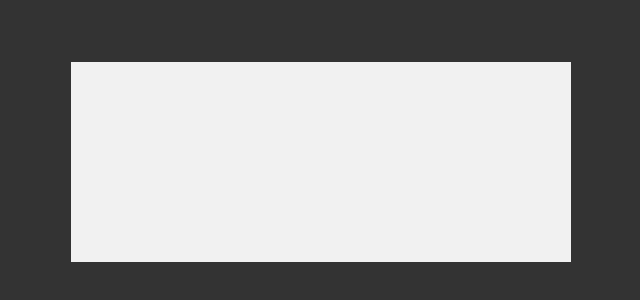
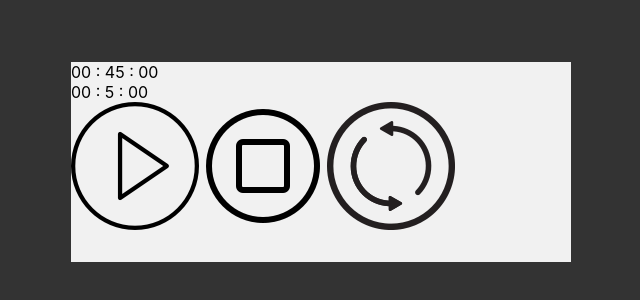
Before and after one commit to mojinet/Learning, a React (Create React App) app in the folder React/2. Pomodoro/pomodoro/: page / in a window 1280 px wide. Shown: the part 238-538 px from the top of the page, without its empty margins (319-959 px from the left). Built offline with nearby package versions, Linux system fonts and the light colour scheme.

Commit message:
add sass

```diff
--- a/React/2. Pomodoro/pomodoro/package.json
+++ b/React/2. Pomodoro/pomodoro/package.json
@@ -9,6 +9,7 @@
     "react": "^18.1.0",
     "react-dom": "^18.1.0",
     "react-scripts": "5.0.1",
+    "sass": "^1.51.0",
     "web-vitals": "^2.1.4"
   },
   "scripts": {
--- a/React/2. Pomodoro/pomodoro/src/components/Pomodoro.js
+++ b/React/2. Pomodoro/pomodoro/src/components/Pomodoro.js
@@ -1,9 +1,31 @@
-import '../style/Pomodoro.css'
+import '../style/Pomodoro.scss'
+import playIcon from '../assets/002-play-button.png'
+import stopIcon from '../assets/001-stop-button.png'
+import resetIcon from '../assets/003-reset.png'
 
 function Pomodoro(){
     return (
         <div className="Pomodoro">
-
+            <div className="top-progress"></div>
+            <div className="timers">
+                <div className="work-timer">
+                    00 : 45 : 00
+                </div>
+                <div className="pause-timer">
+                    00 : 5 : 00
+                </div>
+            </div>
+            <div className="controls">
+                <div className="play-control">
+                    <img src={playIcon} alt="Play icon"/>
+                </div>
+                <div className="stop-control">
+                    <img src={stopIcon} alt="Stop icon"/>
+                </div>
+                <div className="reset-control">
+                    <img src={resetIcon} alt="Reset icon"/>
+                </div>
+            </div>
         </div>
     )
 }
--- a/React/2. Pomodoro/pomodoro/src/style/Pomodoro.css
+++ /dev/null
@@ -1,5 +0,0 @@
-.Pomodoro{
-    width: 500px;
-    min-height: 200px;
-    background-color: #f1f1f1;
-}
--- /dev/null
+++ b/React/2. Pomodoro/pomodoro/src/style/Pomodoro.scss
@@ -0,0 +1,12 @@
+.Pomodoro{
+    width: 500px;
+    min-height: 200px;
+    background-color: #f1f1f1;
+
+    display: flex;
+    flex-direction: column;
+
+    .controls{
+        display: flex;
+    }
+}
```
Also changed, not shown: 1 other file (tests, documents, lock files or other folders).
